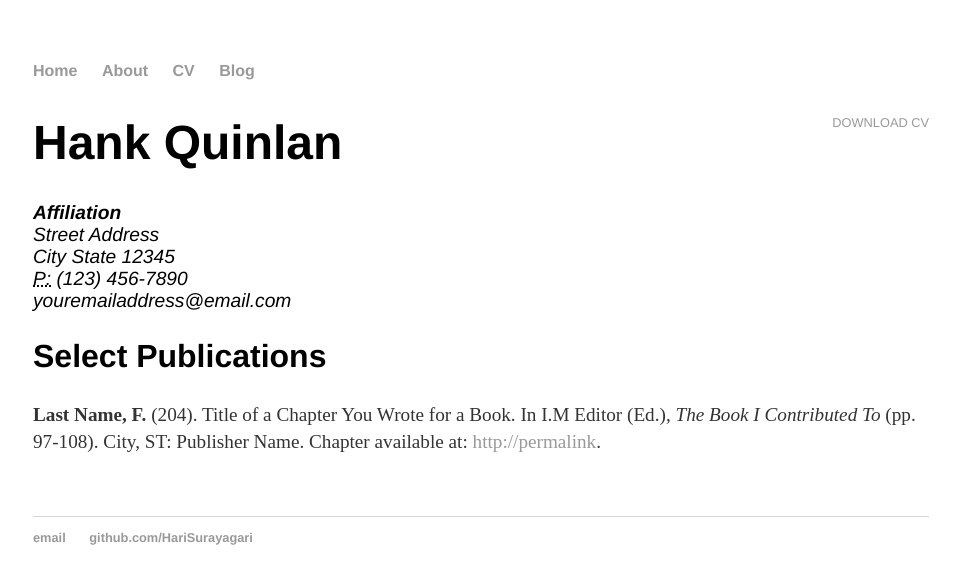
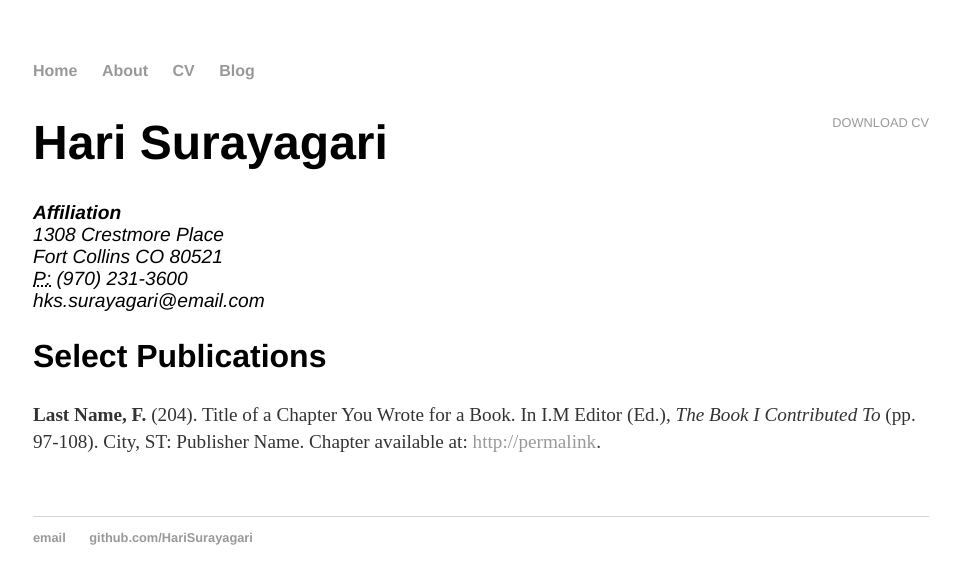
Before and after one commit to HariSurayagari/portfolio, a Jekyll site: the page built from cv/index.html, in a window 1280 px wide. Shown: the top 584 px of the page, without its empty margins (159-1119 px from the left). Built offline with Jekyll 4.4.1, drawn with Linux system fonts in a browser that asks for light colours.

Commit message:
Update index.html

```diff
--- a/cv/index.html
+++ b/cv/index.html
@@ -1,17 +1,17 @@
 ---
 layout: default
-title: CV of Your Name
+title: CV of Hari Surayagari
 ---
 
 	<div class="cv">
 		<a href="#" class="download" title="Download CV as PDF">Download CV</a>
-					<h1>Hank Quinlan</h1>
+					<h1>Hari Surayagari</h1>
 					<address>
 					<strong>Affiliation</strong><br>
-					Street Address<br>
-					City State 12345<br>
-					<abbr title="phone">P:</abbr> (123) 456-7890<br>
-					<span class="obfuscate">youremailaddress@email.com</span>
+					1308 Crestmore Place<br>
+					Fort Collins CO 80521<br>
+					<abbr title="phone">P:</abbr> (970) 231-3600<br>
+					<span class="obfuscate">hks.surayagari@email.com</span>
 					</address>
 
 					<h2>Select Publications</h2>
```
